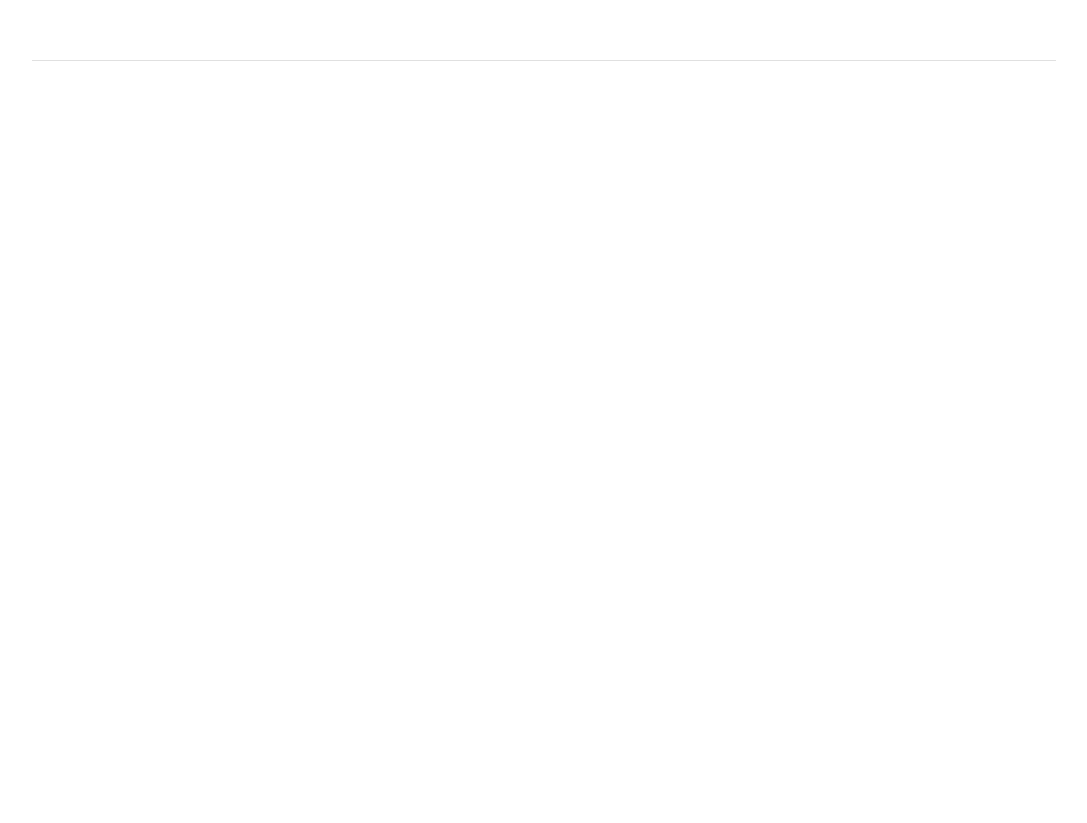
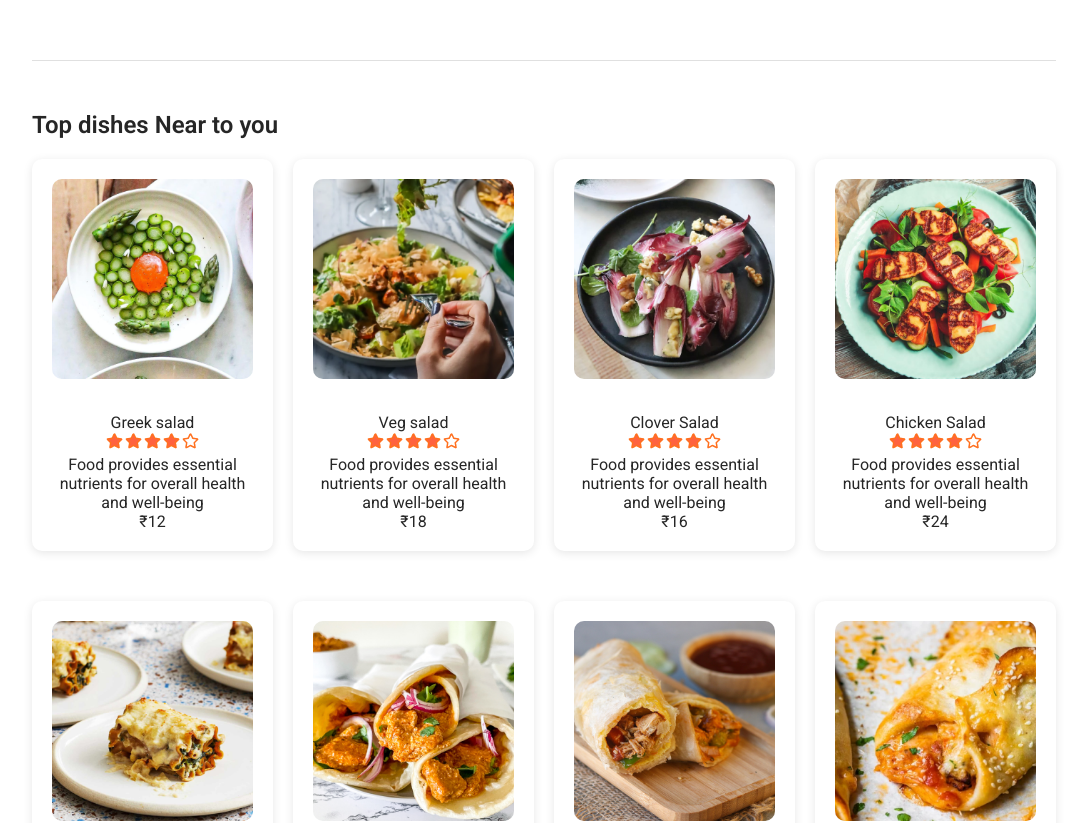
Before and after one commit to students44/fooddelivery, a React (Vite) app in the folder fooddelivery/: page / in a window 1280 px wide. Shown: the part 909-1732 px from the top of the page, without its empty margins (96-1183 px from the left). Before the commit the page ends 990 px from the top, so only its background shows below. Built offline with nearby package versions, Linux system fonts and the light colour scheme.

Commit message:
api context issue fixed

```diff
--- /dev/null
+++ b/fooddelivery/src/Components/FoodDisplay/FoodDisplay.css
@@ -0,0 +1,19 @@
+.food-display{
+    margin-top: 30px;
+
+}
+.food-display h2{
+    color: #262626;
+    font-size: 24px;
+    font-weight: 600;
+    margin-bottom: 20px;
+}
+.food-display-list{
+    display: grid;
+    grid-template-columns: repeat(auto-fill, minmax(240px, 1fr));
+    gap: 20px;
+    margin-top: 20px;
+    margin-bottom: 20px;
+    row-gap: 50px;
+
+}
--- /dev/null
+++ b/fooddelivery/src/Components/FoodDisplay/FoodDisplay.jsx
@@ -0,0 +1,31 @@
+import React from 'react'
+import './FoodDisplay.css'
+import { useContext } from 'react';
+import { StoreContext } from '../../Context/StoreContext';
+import FoodItem from '../Fooditem/FoodItem';
+
+const FoodDisplay = (category) => {
+
+    const { food_list } = useContext(StoreContext);
+    console.log(food_list)
+  return (
+    <div className='food-display' id='food-display'>
+      <h2>Top dishes Near to you</h2>
+
+     <div className="food-display-list">
+  {food_list.map((item, index) => {
+    return (
+      <FoodItem item={item} // ✅ Pass the entire item object
+        key={index}
+
+      />
+    );
+  })}
+</div>
+
+
+    </div>
+  )
+}
+
+export default FoodDisplay
--- /dev/null
+++ b/fooddelivery/src/Components/Fooditem/FoodItem.css
@@ -0,0 +1,29 @@
+
+
+.food-item{
+    width: 100%;
+    margin: auto;
+    display: flex;
+    flex-direction: column;
+    align-items: center;
+    gap: 20px;
+    background-color: #fff;
+    padding: 20px;
+    border-radius: 10px;
+    box-shadow: 0 2px 10px rgba(0, 0, 0, 0.1);
+    animation: fadeIn 0.3s ease-in-out;
+    transition: transform 0.3s ease, box-shadow 0.3s ease
+}
+.food-item-image{
+    width: 100%;
+    height: 200px;
+    object-fit: cover;
+    border-radius: 10px;
+}
+.food-item-info{
+    text-align: center;
+    color: #262626;
+    font-size: 16px;
+    margin-top: 10px;
+
+}
--- /dev/null
+++ b/fooddelivery/src/Components/Fooditem/FoodItem.jsx
@@ -0,0 +1,30 @@
+import React from 'react'
+import './FoodItem.css'
+import { assets } from '../../assets/frontend_assets/assets'
+
+const FoodItem = (props) => {
+    let {_id:id,name,price,description,image} = props.item; // Destructure the item object
+  return (
+    <div className='food-item'>
+      <div className="food-item-image-container">
+        <img className='food-item-image' src={image} alt="" />
+      </div>
+
+        <div className="food-item-info">
+            <div className="food-item-name-rating">
+                <p>{name}</p>
+                <img src={assets.rating_starts} alt="" />
+            </div>
+            <p className='food-item-description'>
+                {description}
+            </p>
+            <p className="food-item-price">
+                <span>₹</span>
+                {price}
+            </p>
+            </div>
+    </div>
+  )
+}
+
+export default FoodItem
--- /dev/null
+++ b/fooddelivery/src/Context/StoreContext.jsx
@@ -0,0 +1,21 @@
+import { createContext } from "react";
+import { food_list } from "../assets/frontend_assets/assets";
+
+
+
+export const StoreContext = createContext(null)
+
+
+const StoreContextProvider = ({ children }) => {
+    const contextValue = {
+       food_list
+    };
+
+    return (
+        <StoreContext.Provider value={contextValue}>
+            {children}
+        </StoreContext.Provider>
+    );
+}
+
+export default StoreContextProvider;
--- a/fooddelivery/src/Pages/Home/Home.jsx
+++ b/fooddelivery/src/Pages/Home/Home.jsx
@@ -2,6 +2,8 @@
 import './Home.css'
 import Header from '../../Components/Header/Header'
 import ExploreMenu from '../../Components/ExploreMenu/ExploreMenu'
+import FoodDisplay from '../../Components/FoodDisplay/FoodDisplay'
+import FoodItem from '../../Components/Fooditem/FoodItem'
 
 const Home = () => {
 
@@ -13,6 +15,7 @@
 
       <Header />
       <ExploreMenu category={category} setCategory={setCategory} />
+      <FoodDisplay  category={category}/>
 
 
 
--- a/fooddelivery/src/main.jsx
+++ b/fooddelivery/src/main.jsx
@@ -1,13 +1,14 @@
-import { StrictMode } from 'react'
-import { createRoot } from 'react-dom/client'
-import './index.css'
-import App from './App.jsx'
-import { BrowserRouter } from "react-router-dom"
+import { StrictMode } from "react";
+import { createRoot } from "react-dom/client";
+import "./index.css";
+import App from "./App.jsx";
+import { BrowserRouter } from "react-router-dom";
+import  StoreContextProvider  from "./context/StoreContext.jsx"; // ✅ Add this line
 
-createRoot(document.getElementById('root')).render(
+createRoot(document.getElementById("root")).render(
   <BrowserRouter>
-     <App />
+    <StoreContextProvider>
+      <App />
+    </StoreContextProvider>
   </BrowserRouter>
-
-
-)
+);
```
